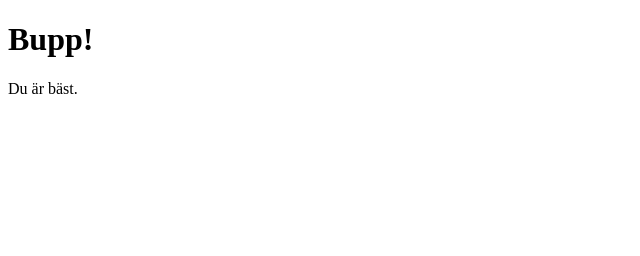
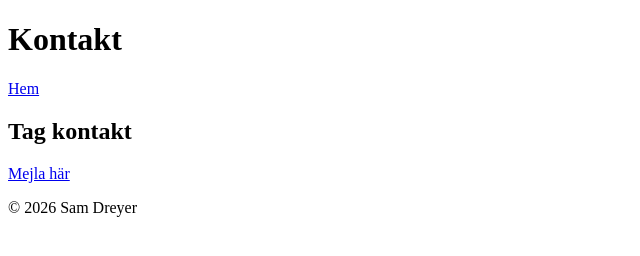
Before and after one commit to Knazeball/website, a plain HTML site: page index.html in a window 1280 px wide. Shown: the whole page, without its empty margins (0-640 px from the left). Drawn offline with Linux system fonts and the light colour scheme.

Commit message:
Update index.html

```diff
--- a/index.html
+++ b/index.html
@@ -1,15 +1,34 @@
 <!DOCTYPE html>
+
 <html>
+    <head>
+        <title>Kontact - Sam Dreyer</title>
+        <meta charset="UTF-8">
+        <link rel="stylesheet" href="styles.css">
+        <meta name="keywords" content="HTML">
+        <meta name="description" content="Contact Page">
+        <meta name="author" content="Sam Dreyer">
+        <meta name="viewport" content="width=device-width, initial-scale=1.0">
+        <base href="https://samdreyer.com/" target="_blank">
+    </head>
 
-  <head>
-    <title>Sam Dreyer</title>
-  </head>
+    <body>
 
-  <body>
+        <header>
+            <h1>Kontakt</h1>
 
-    <h1>Bupp!</h1>
-    <p>Du är bäst.</p>
+            <a href="index.html">Hem</a>
+        </header>
 
-  </body>
+        <section>
+            <h1>Tag kontakt</h1>
+            <p><a href="mailto:mail@samdreyer.com">Mejla här</a></p>
+        </section>
+
+        <footer>
+            © 2026 Sam Dreyer
+        </footer>
+
+    </body>
 
 </html>
```
